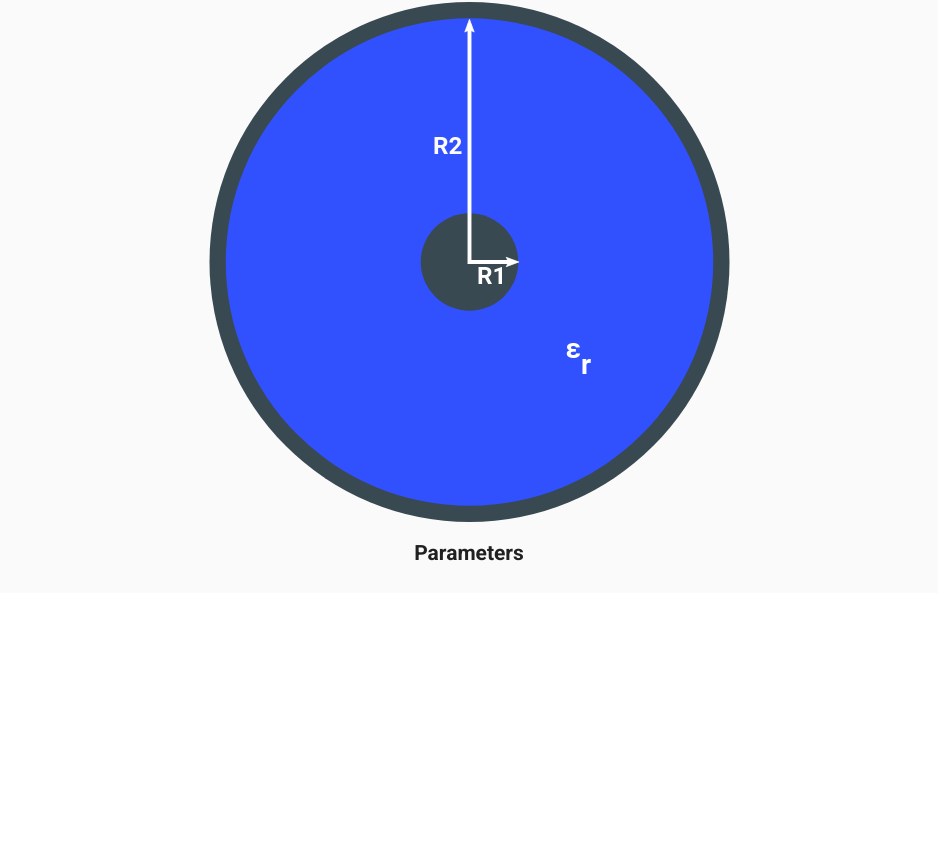
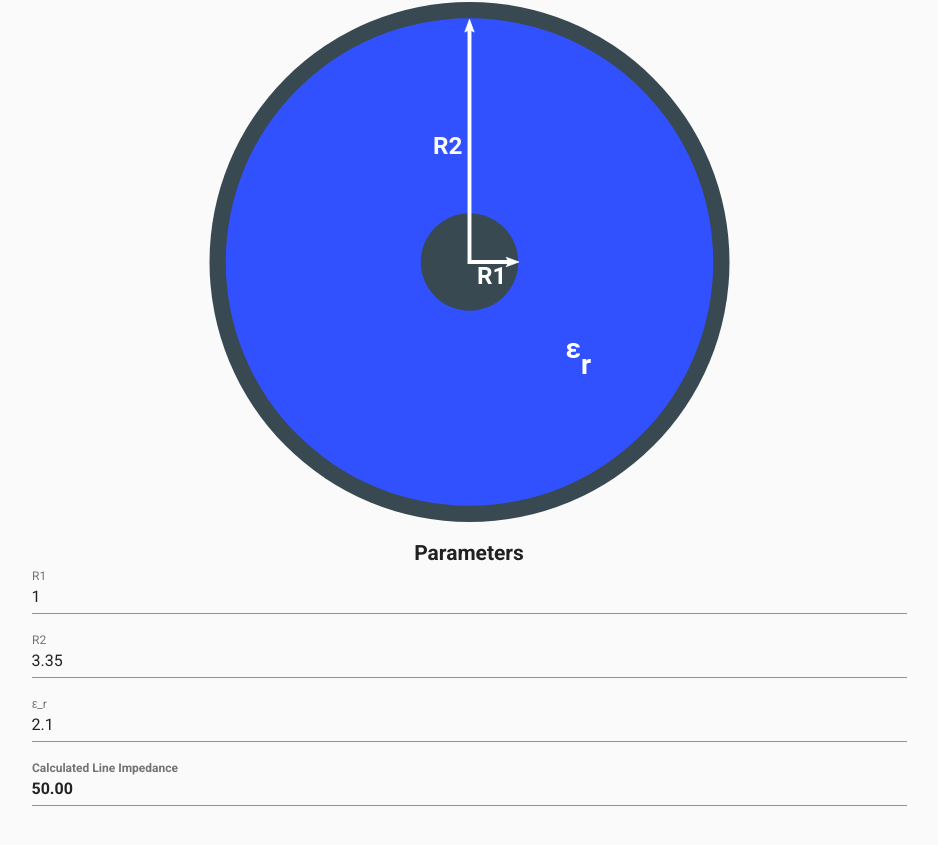
Before and after one commit to Maxbrain0/tl-calc, a Vue app: page / in a window 1280 px wide. Shown: the part 211-1056 px from the top of the page, without its empty margins (171-1109 px from the left). Before the commit the page ends 804 px from the top, so only its background shows below. Built offline with nearby package versions, Linux system fonts and the light colour scheme.

Commit message:
Compute coax impdeance with computed property

```diff
--- a/package.json
+++ b/package.json
@@ -8,6 +8,7 @@
     "lint": "vue-cli-service lint"
   },
   "dependencies": {
+    "lodash.debounce": "^4.0.8",
     "material-components-web": "^0.36.0",
     "vue": "^2.5.16",
     "vue-router": "^3.0.1",
--- a/src/App.vue
+++ b/src/App.vue
@@ -2,7 +2,7 @@
   <div id="app">
     <v-app>
       <v-toolbar dark color="primary">
-        <h1 class="toolbar-title title">Transmission Line Calculator</h1>
+        <h1 class="toolbar-title title">Line Impedance Calculator</h1>
       </v-toolbar>
       <v-container>
         <v-layout justify-center>
@@ -16,7 +16,10 @@
           ></v-select>
         </v-flex>
         </v-layout>
-         <component :is="tlType"></component>
+        <keep-alive>
+          <component :is="tlType"></component>
+        </keep-alive>
+
       </v-container>
     </v-app>
   </div>
--- a/src/assets/styles/theme.scss
+++ b/src/assets/styles/theme.scss
@@ -12,6 +12,12 @@
     }
 }
 
+.tl-params {
+    width: 80%;
+    max-width: 875px;
+    margin: auto;
+}
+
 img {
     width: 100%;
     margin: auto;
--- a/src/components/Coax.vue
+++ b/src/components/Coax.vue
@@ -1,17 +1,82 @@
-<template keep-alive>
-    <v-layout row wrap>
-      <v-flex xs12 sm12 class="diagram">
+<template>
+    <v-layout row wrap justify-center>
+      <v-flex xs12 class="diagram">
         <h2 class="text-xs-center">Diagram</h2>
         <img src="../assets/coaxcable.svg" alt="">
       </v-flex>
-      <v-flex xs12 sm12>
+      <v-flex xs12>
         <h2 class="text-xs-center">Parameters</h2>
+        <v-form>
+          <v-text-field
+            v-model.number=r1
+            label="R1"
+            type="number"
+            required
+            class="tl-params"
+            hint="Inner Coaxial Radius"
+          ></v-text-field>
+          <v-text-field
+            v-model.number="r2"
+            label="R2"
+            type="number"
+            required
+            class="tl-params"
+            hint="Outer Coaxial Radius"
+          ></v-text-field>
+          <v-text-field
+            v-model.number="eps_r"
+            label="ε_r"
+            type="number"
+            required
+            class="tl-params"
+            hint="Dielectric Constant of Insulator"
+          ></v-text-field>
+          <v-text-field
+            :value="lineImpedance"
+            label="Calculated Line Impedance"
+            class="tl-params"
+            style="font-weight:bold"
+            readonly
+            type="number"
+          ></v-text-field>
+        </v-form>
       </v-flex>
     </v-layout>
 </template>
 
 <script>
+//import debounce from 'lodash.debounce';
 export default {
+  data() {
+    return {
+      r1: 1,
+      r2: 3.35,
+      eps_r: 2.1,
+      //lineImpedance: 50
 
+    }
+  },
+  //cannot use arrow functions in watch or debounce as this will note be defined
+  // watch: {
+  //   r1: function() {
+  //     this.getLineImpedance();
+  //   },
+  //   r2: function() {
+  //     this.getLineImpedance();
+  //   },
+  //   eps_r: function() {
+  //     this.getLineImpedance();
+  //   }
+  // },
+  // methods: {
+  //   getLineImpedance: debounce(function() {
+  //     this.lineImpedance = ((138/Math.sqrt(this.eps_r))*Math.log10(this.r2/this.r1)).toFixed(2);
+  //   },1000)
+  // }
+  computed: {
+    lineImpedance() {
+      return ((138/Math.sqrt(this.eps_r))*Math.log10(this.r2/this.r1)).toFixed(2);
+    }
+  }
 }
 </script>
--- a/src/components/Microstrip.vue
+++ b/src/components/Microstrip.vue
@@ -4,14 +4,20 @@
         <h2 class="text-xs-center">Diagram</h2>
         <img src="" alt="to be created">
       </v-flex>
-      <v-flex xs12 sm12>
-        <h2 class="text-xs-center">Parameters</h2>
+      <v-flex>
+        <h2 class="text-xs-center">Parameters are best!</h2>
       </v-flex>
     </v-layout>
 </template>
 
 <script>
 export default {
-
+    data() {
+      return {
+        r1: 1,
+        r2: 3,
+        epsR: 2.1
+      };
+    }
 }
 </script>
```
Also changed, not shown: 1 other file (tests, documents, lock files or other folders).
